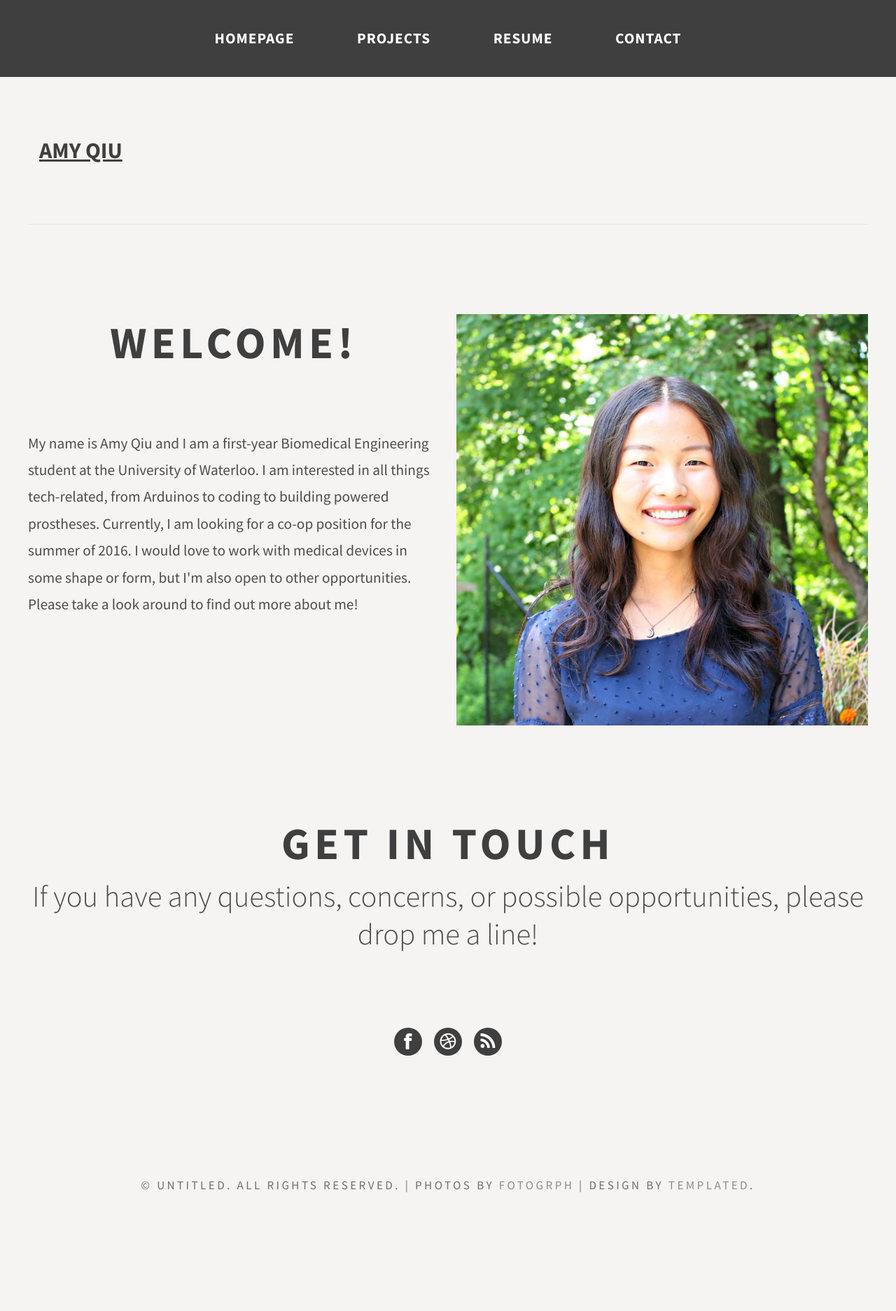
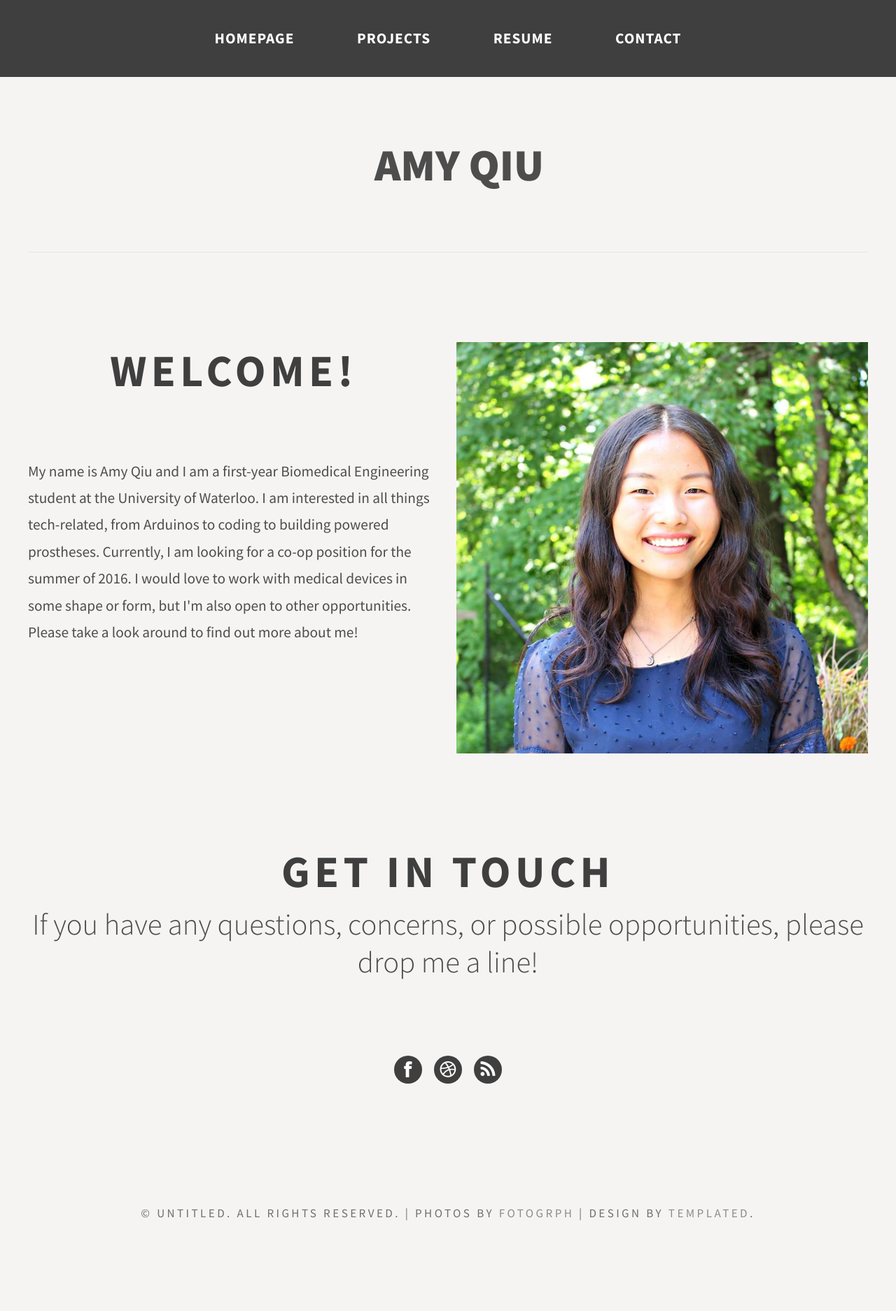
Before and after one commit to amyqiu/amyqiu, a Jekyll site: the page index.html, which Jekyll copies as it is, in a window 1280 px wide. Shown: the whole page at 70% size. Built offline with Jekyll 4.4.1, drawn with Linux system fonts in a browser that asks for light colours; before the commit the page ends 1834 px from its top, so only the background shows below that.

```diff
--- a/index.html
+++ b/index.html
@@ -35,7 +35,7 @@ Released   : 20130811
 	</div>
 </div>
 <div id="logo" class="container">
-	<h2><a href="#"><span>Amy Qiu</span></a></h2>
+	<h1><span>Amy Qiu</span></a></h1>
 </div>
 <div id="page" class="container">
 	<div id="content">
```
